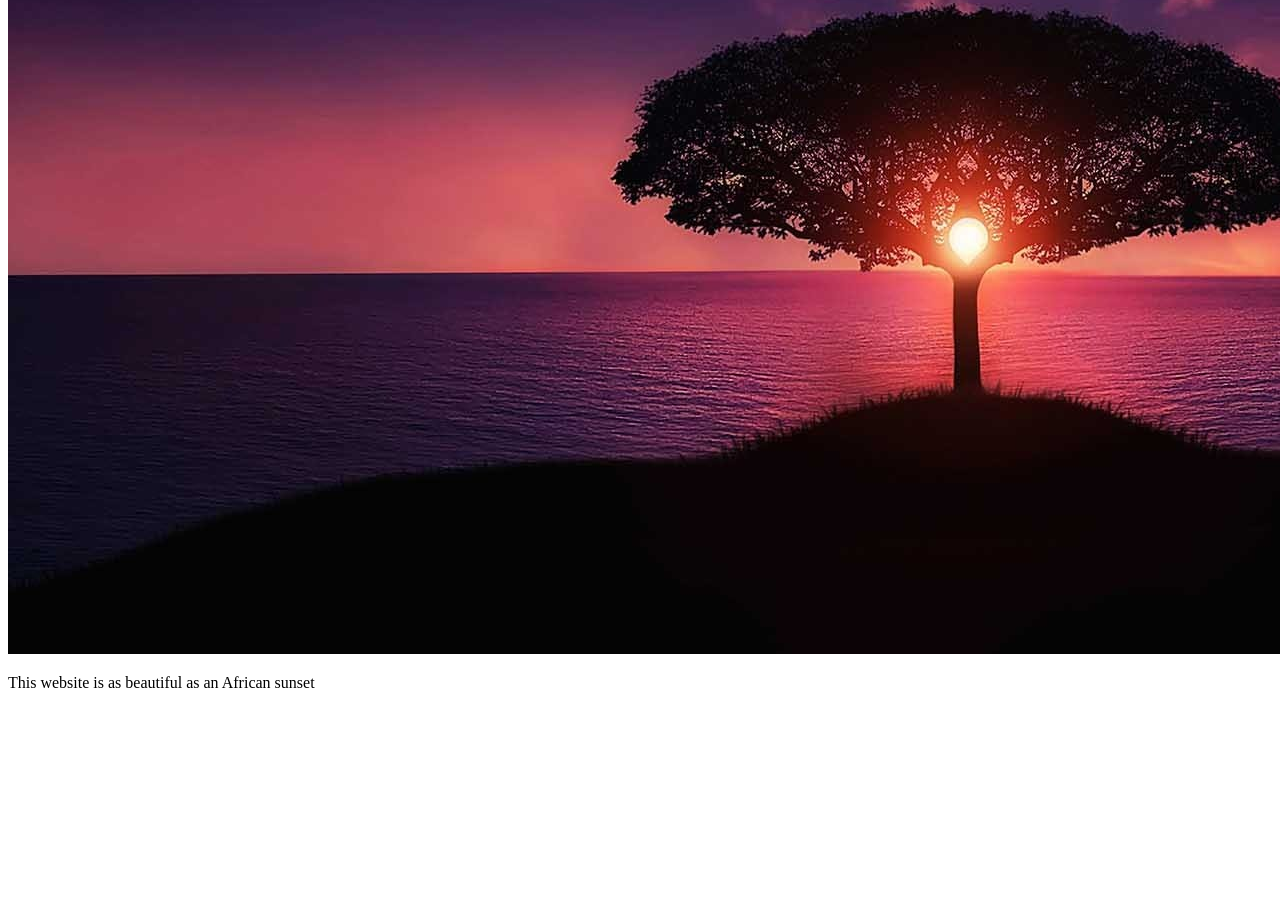
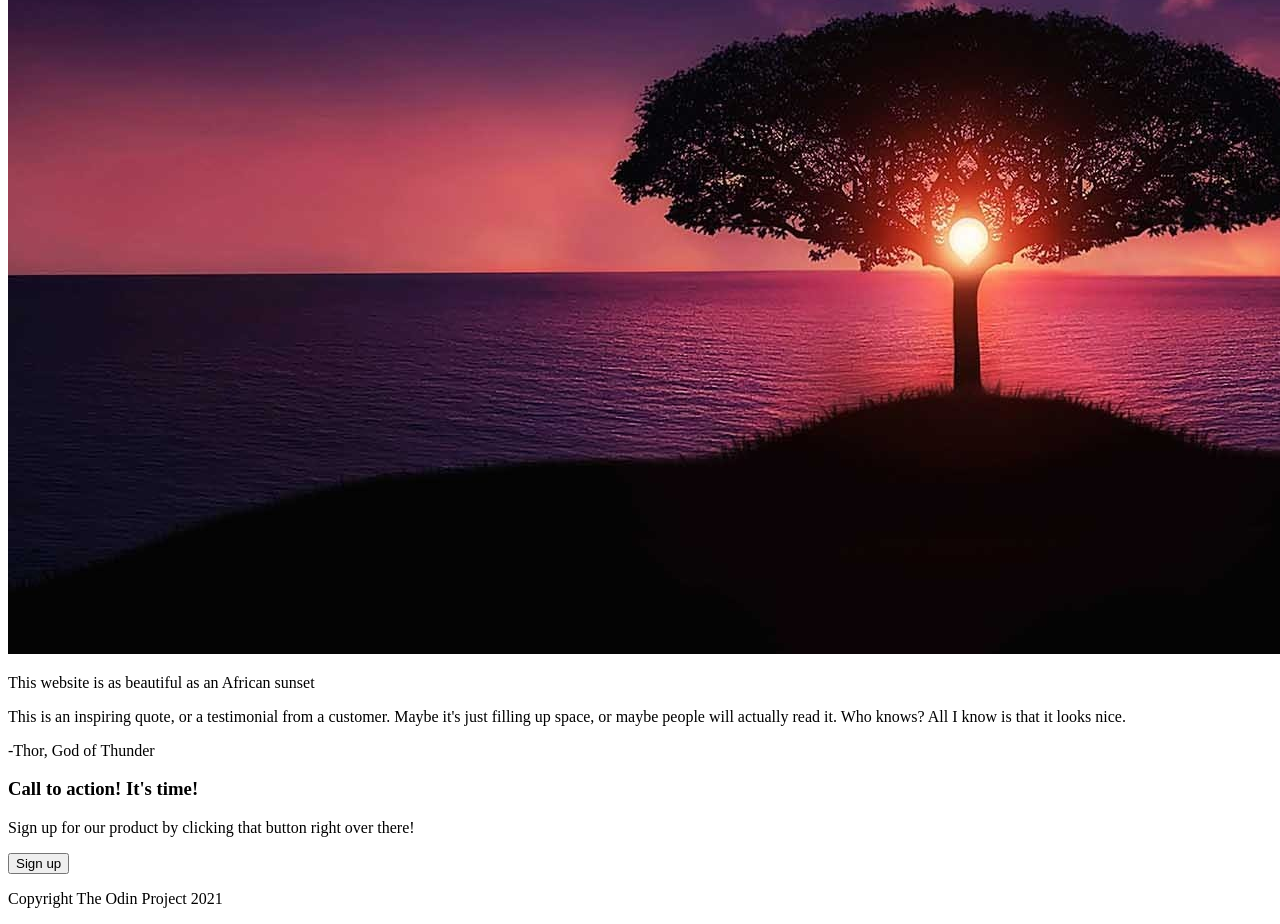
Before and after one commit to Austen-Smith/landing-page, a plain HTML site: page index.html in a window 1280 px wide. Shown: the part 5554-6478 px from the top of the page. Before the commit the page ends 6262 px from the top, so only its background shows below. Drawn offline with Linux system fonts and the light colour scheme.

Commit message:
Finished initial HTML writeup

```diff
--- a/index.html
+++ b/index.html
@@ -32,6 +32,19 @@
     <p>This website is as beautiful as an African sunset</p>
   </div>
 
+  <div class="quote">
+    <p>This is an inspiring quote, or a testimonial from a customer. Maybe it's just filling up space, or maybe people will actually read it. Who knows? All I know is that it looks nice.</p>
+    <p>-Thor, God of Thunder</p>
+  </div>
 
+  <div class="sign-up">
+    <h3>Call to action! It's time!</h3>
+    <p>Sign up for our product by clicking that button right over there!</p>
+    <button>Sign up</button>
+  </div>
+
+  <div class="footer">
+    <p>Copyright The Odin Project 2021</p>
+  </div>
 </body>
 </html>
```
